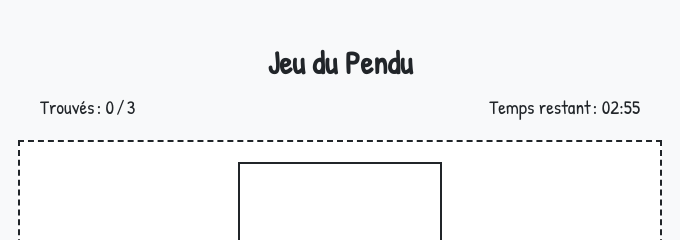
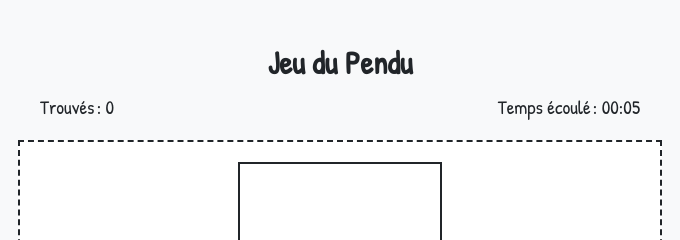
Before and after one commit to JPA31000/pendu, a plain HTML site: page index.html in a window 1280 px wide. Shown: the top 240 px of the page, 300-980 px from the left. Drawn offline with Linux system fonts and the light colour scheme.

Commit message:
Allow unlimited words within 3‑minute timer

```diff
--- a/index.html
+++ b/index.html
@@ -3,15 +3,15 @@
 <head>
   <meta charset="UTF-8">
   <meta name="viewport" content="width=device-width,initial-scale=1">
-  <title>Jeu du Pendu – 3 mots en 3 minutes</title>
+  <title>Jeu du Pendu – le plus de mots en 3 minutes</title>
   <link href="https://fonts.googleapis.com/css2?family=Patrick+Hand&display=swap" rel="stylesheet">
   <link rel="stylesheet" href="style.css">
 </head>
 <body>
   <h1>Jeu du Pendu</h1>
   <div id="status">
-    <div id="round">Trouvés : 0 / 3</div>
-    <div id="timer">Temps restant : <span id="time-left">03:00</span></div>
+    <div id="round">Trouvés : 0</div>
+    <div id="timer">Temps écoulé : <span id="time-left">00:00</span></div>
   </div>
   <div id="game-container">
     <svg id="hangman-svg" width="200" height="250">
--- a/script.js
+++ b/script.js
@@ -16,12 +16,12 @@ const wordsList = [
   { word: "DALLE",          hint: "Surface horizontale, constituée de béton armé et de barres d’acier" }
 ];
 
-const totalRounds = 3;
+const gameDuration = 180; // durée totale en secondes
 const maxParts    = 9; // allow up to 9 wrong attempts
 const parts       = ["post","beam","rope","head","body","left-arm","right-arm","left-leg","right-leg"];
 
-let sequence = [], found = 0, current = 0, wrong = 0;
-let timeLeft = 180, timer;
+let found = 0, wrong = 0;
+let currentWord, timer, timeElapsed = 0;
 
 // DOM
 const roundEl = document.getElementById('round');
@@ -34,42 +34,36 @@ const hintBtn = document.getElementById('hint-btn');
 const restart = document.getElementById('restart');
 
 function init() {
-  // Sélection de 3 mots uniques
-  const copy = [...wordsList];
-  sequence = [];
-  for (let i = 0; i < totalRounds; i++) {
-    const idx = Math.floor(Math.random() * copy.length);
-    sequence.push(copy.splice(idx, 1)[0]);
-  }
-  found = 0; current = 0;
+  found = 0;
+  timeElapsed = 0;
   startTimer();
   nextWord();
 }
 
 function startTimer() {
   clearInterval(timer);
-  timeLeft = 180;
+  timeElapsed = 0;
   updateTimer();
   timer = setInterval(() => {
-    timeLeft--;
+    timeElapsed++;
     updateTimer();
-    if (timeLeft <= 0) endGame();
+    if (timeElapsed >= gameDuration) endGame();
   }, 1000);
 }
 
 function updateTimer() {
-  const m = String(Math.floor(timeLeft / 60)).padStart(2,'0');
-  const s = String(timeLeft % 60).padStart(2,'0');
+  const m = String(Math.floor(timeElapsed / 60)).padStart(2,'0');
+  const s = String(timeElapsed % 60).padStart(2,'0');
   timerEl.textContent = `${m}:${s}`;
 }
 
 function nextWord() {
   wrong = 0;
   parts.forEach(id => document.getElementById(id).style.display = 'none');
-  const { word } = sequence[current];
-  display.textContent = '_ '.repeat(word.length).trim();
+  currentWord = wordsList[Math.floor(Math.random() * wordsList.length)];
+  display.textContent = '_ '.repeat(currentWord.word.length).trim();
   msg.textContent = '';
-  roundEl.textContent = `Trouvés : ${found} / 3`;
+  roundEl.textContent = `Trouvés : ${found}`;
   input.disabled = false; btn.disabled = false;
   restart.style.display = 'none';
 }
@@ -79,8 +73,7 @@ function finishRound(isWin) {
     found++;
     document.getElementById('smile').style.display = 'inline';
   }
-  current++;
-  if (current < totalRounds && timeLeft > 0) {
+  if (timeElapsed < gameDuration) {
     setTimeout(nextWord, 600);
   } else {
     endGame();
@@ -92,7 +85,7 @@ function guess() {
   input.value = '';
   if (!/^[A-Z]$/.test(l)) return;
 
-  const { word } = sequence[current];
+  const { word } = currentWord;
   let arr = display.textContent.split(' ');
   let correct = false;
 
@@ -113,7 +106,7 @@ function guess() {
       wrong++;
     }
     if (wrong >= maxParts) {
-      msg.textContent = `Pendu ! Le mot était : ${sequence[current].word}`;
+      msg.textContent = `Pendu ! Le mot était : ${currentWord.word}`;
       finishRound(false);
     }
   }
@@ -121,10 +114,8 @@ function guess() {
 
 function endGame() {
   clearInterval(timer);
-  const success = (found === totalRounds && timeLeft > 0);
-  msg.textContent = success
-    ? '👏 Bravo ! Vous avez trouvé les 3 mots.'
-    : `⏱️ Temps écoulé ! Mots trouvés : ${found}.`;
+  const eq = found * 30;
+  msg.textContent = `⏱️ Temps écoulé ! Mots trouvés : ${found}. Temps équivalent : ${eq}s.`;
   input.disabled = true; btn.disabled = true;
   restart.style.display = 'inline';
 }
@@ -135,7 +126,7 @@ input.addEventListener('keyup', (e) => {
   if (e.key === 'Enter') guess();
 });
 hintBtn.addEventListener('click', () => {
-  msg.textContent = `Indice : ${sequence[current].hint}`;
+  msg.textContent = `Indice : ${currentWord.hint}`;
 });
 restart.addEventListener('click', init);
 
```
